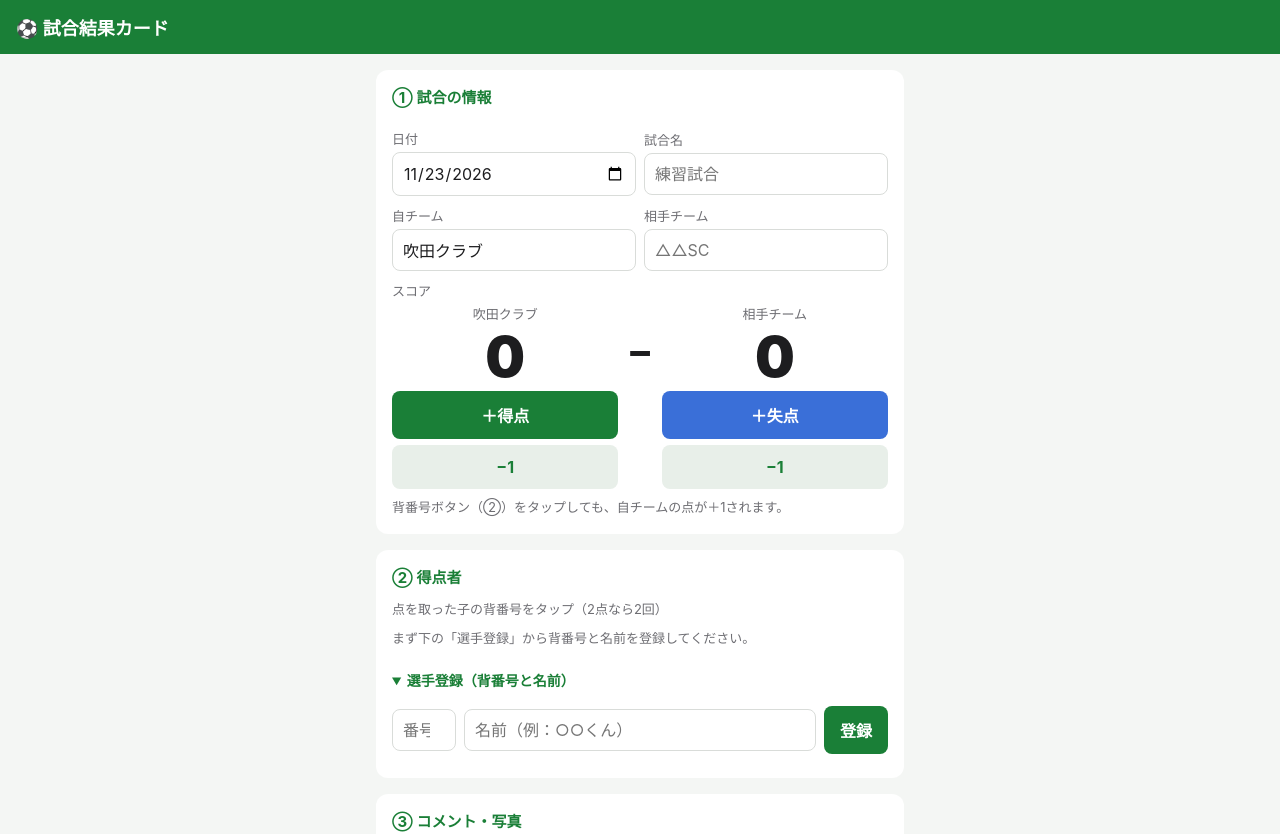
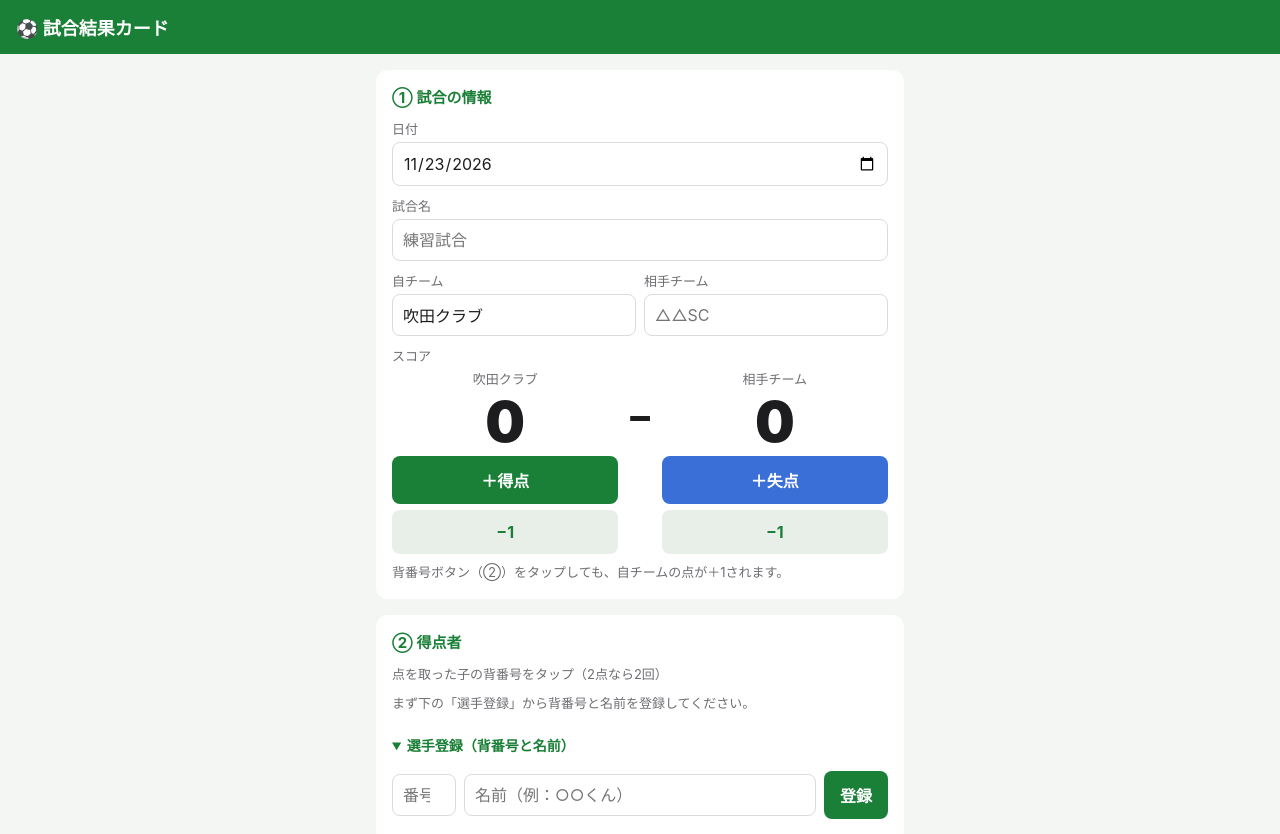
Before and after one commit to green70419-creator/result-card, a plain HTML site: page index.html in a window 1280 px wide. Shown: the top 834 px of the page. Drawn offline with Linux system fonts and the light colour scheme.

Commit message:
Add files via upload

```diff
--- a/index.html
+++ b/index.html
@@ -58,7 +58,16 @@
   }
   textarea { min-height: 80px; resize: vertical; }
   .row { display: flex; gap: 8px; align-items: center; }
-  .row > * { flex: 1; }
+  .row > * { flex: 1; min-width: 0; }  /* 横に並べた欄がはみ出さないように */
+  /* iPhoneの日付欄は、そのままだと幅が広がってはみ出すので整える */
+  input[type="date"] {
+    display: block;
+    min-width: 0;
+    min-height: 44px;
+    -webkit-appearance: none;
+    appearance: none;
+  }
+  input[type="date"]::-webkit-date-and-time-value { text-align: left; }
   /* スコアボード */
   .scoreboard { display: flex; align-items: flex-start; gap: 8px; }
   .scoreboard .side { flex: 1; display: flex; flex-direction: column; gap: 6px; min-width: 0; }
@@ -119,16 +128,12 @@
   <!-- ===== 1. 入力 ===== -->
   <section>
     <h2>① 試合の情報</h2>
-    <div class="row">
-      <div>
-        <label for="date">日付</label>
-        <input type="date" id="date">
-      </div>
-      <div>
-        <label for="matchName">試合名</label>
-        <input type="text" id="matchName" placeholder="練習試合">
-      </div>
-    </div>
+    <!-- 日付と試合名は、iPhoneで重ならないように1行ずつ並べる -->
+    <label for="date">日付</label>
+    <input type="date" id="date">
+
+    <label for="matchName">試合名</label>
+    <input type="text" id="matchName" placeholder="練習試合">
 
     <div class="row">
       <div>
```
